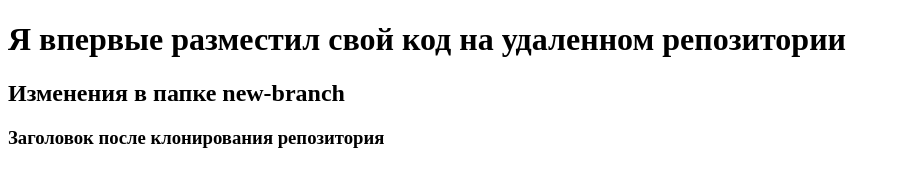
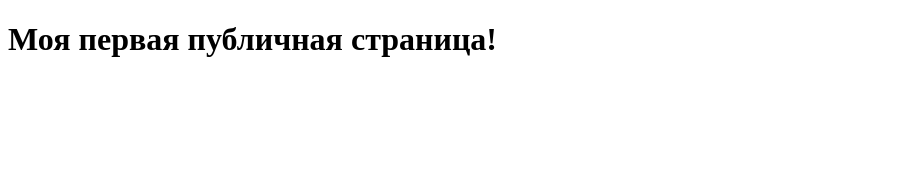
Before and after one commit to sasha8913/test_repo, a plain HTML site: page index.html in a window 1280 px wide. Shown: the whole page, without its empty margins (0-900 px from the left). Drawn offline with Linux system fonts and the light colour scheme.

Commit message:
Update index.html

```diff
--- a/index.html
+++ b/index.html
@@ -4,10 +4,8 @@
 <meta charest="UTF-8">
 <meta http-equiv="X-UA-Compatible" content="IE-edge"
 <meta name="viewport" content="width=device-width, minimum-scale=1.0">
-<title>New git project</title>
+<title>Публичная страница</title>
 <body>
-<h1>Я впервые разместил свой код на удаленном репозитории</h1>
-<h2>Изменения в папке new-branch</h2>
-<h3>Заголовок после клонирования репозитория</h3>
+<h1>Моя первая публичная страница!</h1>
 </body>
 </html>
```
